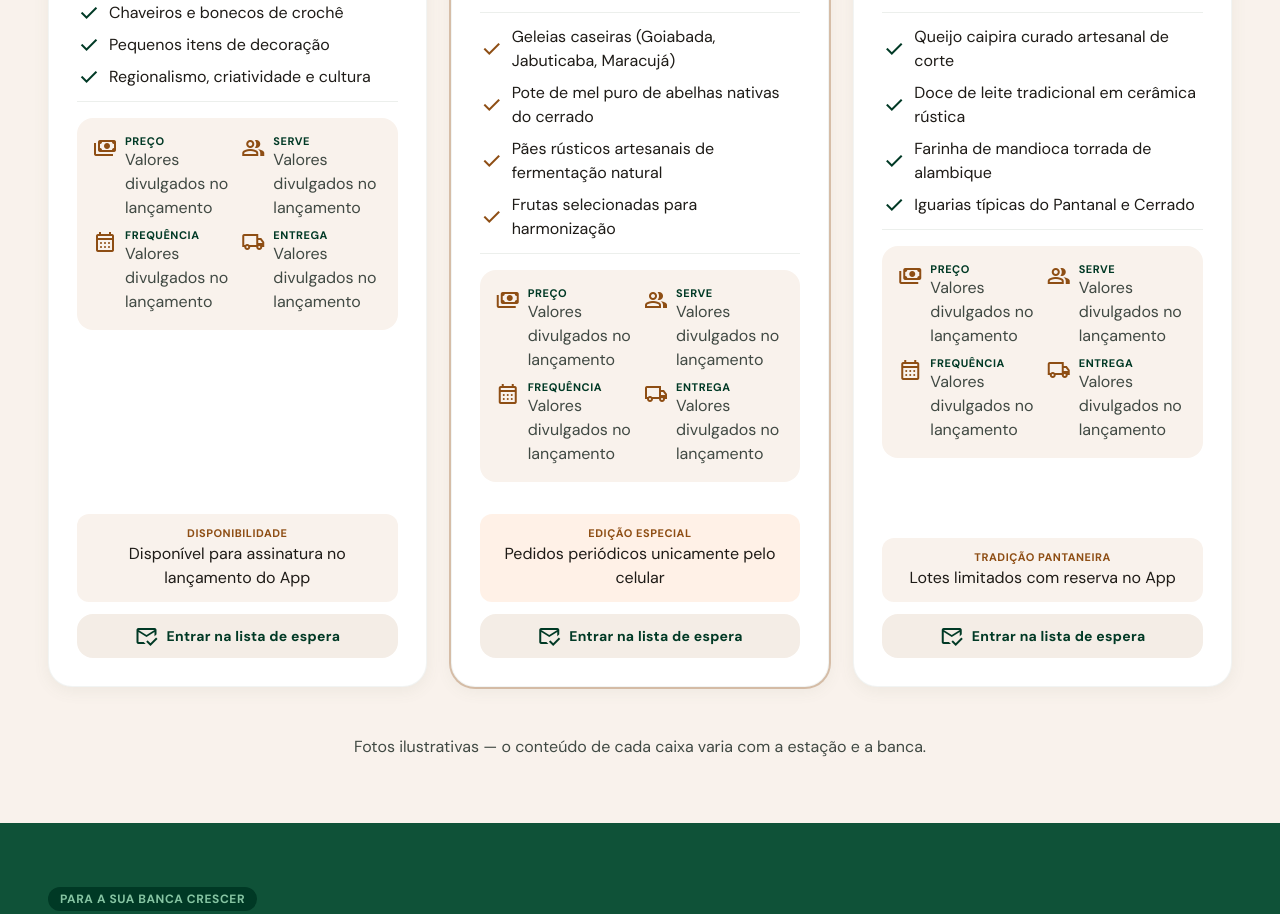
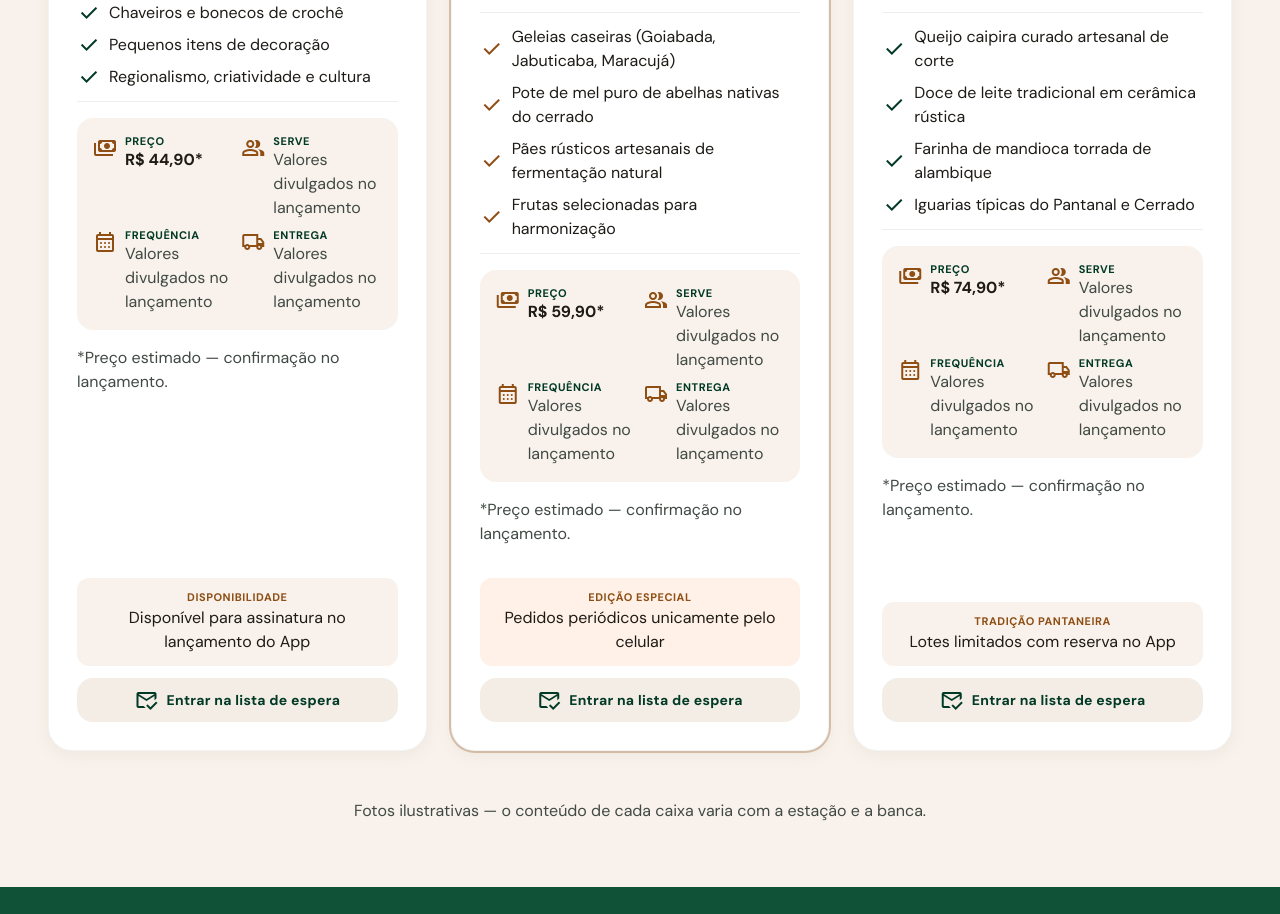
Before and after one commit to AbelardoOk/feirabox-site, a Next.js app: page / in a window 1280 px wide. Shown: the part 2640-3554 px from the top of the page. Built offline with nearby package versions, Linux system fonts and the light colour scheme; grey boxes are pictures that could not be loaded.

Commit message:
configuração produtos google preco

```diff
--- a/components/feirabox/BoxShowcase.tsx
+++ b/components/feirabox/BoxShowcase.tsx
@@ -1,14 +1,21 @@
 import Image from "next/image";
+import { BOX_PRICES } from "@/lib/site";
 import { ConsumerCtaButton } from "./ctas";
 import { IMAGES } from "./images";
 import { MaterialIcon } from "./MaterialIcon";
 
 /**
- * Detalhes comerciais da caixa — Fase 3.
- * Sem dados reais: todos exibem "Valores divulgados no lançamento".
+ * Detalhes comerciais da caixa.
+ * Preço: estimado (placeholder autorizado) — confirmar no lançamento.
+ * Porções, frequência e área: "Valores divulgados no lançamento".
  */
-/* TODO: dados reais — preço, porções, frequência e área de entrega de cada caixa */
+/* TODO: dados reais — confirmar preço, porções, frequência e área de entrega de cada caixa */
 const PENDING_VALUE = "Valores divulgados no lançamento";
+
+/** "44.90" → "R$ 44,90" */
+function formatPrice(value: string): string {
+  return `R$ ${value.replace(".", ",")}`;
+}
 
 type Box = {
   category: string;
@@ -86,7 +93,6 @@ const BOXES: Box[] = [
 ];
 
 const DETAIL_ROWS = [
-  { icon: "payments", label: "Preço" },
   { icon: "group", label: "Serve" },
   { icon: "calendar_month", label: "Frequência" },
   { icon: "local_shipping", label: "Entrega" },
@@ -136,8 +142,19 @@ function BoxCard({ box }: { box: Box }) {
             </li>
           ))}
         </ul>
-        {/* Preço, porções, frequência e área — sem dados: frase padrão */}
+        {/* Preço estimado + demais detalhes ainda pendentes */}
         <dl className="grid grid-cols-1 gap-2 rounded-2xl bg-surface-container-low p-4 sm:grid-cols-2">
+          <div className="flex items-start gap-2">
+            <MaterialIcon name="payments" className="mt-0.5 shrink-0 text-[18px] text-secondary" />
+            <div className="flex flex-col">
+              <dt className="font-label-sm text-label-sm font-bold uppercase tracking-wider text-primary">
+                Preço
+              </dt>
+              <dd className="font-body-md text-body-md font-bold text-on-surface">
+                {formatPrice(BOX_PRICES[box.title as keyof typeof BOX_PRICES])}*
+              </dd>
+            </div>
+          </div>
           {DETAIL_ROWS.map((row) => (
             <div key={row.label} className="flex items-start gap-2">
               <MaterialIcon name={row.icon} className="mt-0.5 shrink-0 text-[18px] text-secondary" />
@@ -150,6 +167,9 @@ function BoxCard({ box }: { box: Box }) {
             </div>
           ))}
         </dl>
+        <p className="font-body-md text-body-md text-on-surface-variant">
+          *Preço estimado — confirmação no lançamento.
+        </p>
       </div>
       {/* mt-auto iguala a altura dos cards: CTA sempre na base */}
       <div className="mt-auto flex flex-col gap-3 pt-2">
--- a/lib/site.ts
+++ b/lib/site.ts
@@ -92,7 +92,7 @@ export const FAQ_DATA = [
   {
     question: "Quanto vão custar as caixas?",
     answer:
-      "Valores divulgados no lançamento. Quando lançarmos, cada banca publica o preço da sua caixa direto no app, sem taxa escondida.",
+      "A estimativa atual é de R$ 44,90 a R$ 74,90 por caixa, com confirmação no lançamento. Quando lançarmos, cada banca publica o preço final da sua caixa direto no app, sem taxa escondida.",
   },
   {
     question: "Qual será a área de entrega?",
@@ -161,6 +161,14 @@ export function faqJsonLd() {
   };
 }
 
+/* TODO: preços ESTIMADOS (placeholders autorizados, faixa R$ 40–80) — confirmar os valores
+   reais de cada caixa no lançamento e atualizar aqui + nos cards da vitrine. */
+export const BOX_PRICES = {
+  "Caixa Artesanato": "44.90",
+  "Caixa Artesanal & Doçuras": "59.90",
+  "Caixa Pantaneira & Queijaria": "74.90",
+} as const;
+
 export function productListJsonLd() {
   const boxes = [
     {
@@ -168,8 +176,7 @@ export function productListJsonLd() {
       description:
         "Produtos feitos à mão por artesãos regionais: crochê, decoração e cultura sul-mato-grossense.",
       image: `${SITE.url}/croche.webp`,
-    },
-    {
+    },    {
       name: "Caixa Artesanal & Doçuras",
       description:
         "Geleias de frutas nativas, mel silvestre do cerrado e pães rústicos de fermentação natural.",
@@ -199,13 +206,11 @@ export function productListJsonLd() {
         image: box.image,
         brand: { "@type": "Brand", name: SITE.shortName },
         areaServed: "Campo Grande, Mato Grosso do Sul",
-        // App ainda não lançado: oferta em pré-venda, sem preço (não inventar valores).
-        // TODO: dado real — adicionar `price` (e `availability: InStock`) quando os valores
-        // forem divulgados no lançamento; é o que o Google espera em offers.
         offers: {
           "@type": "Offer",
           url: `${SITE.url}/#modelos-caixas`,
           priceCurrency: "BRL",
+          price: BOX_PRICES[box.name as keyof typeof BOX_PRICES],
           availability: "https://schema.org/PreOrder",
           itemCondition: "https://schema.org/NewCondition",
           seller: { "@id": `${SITE.url}/#organizacao` },
```
